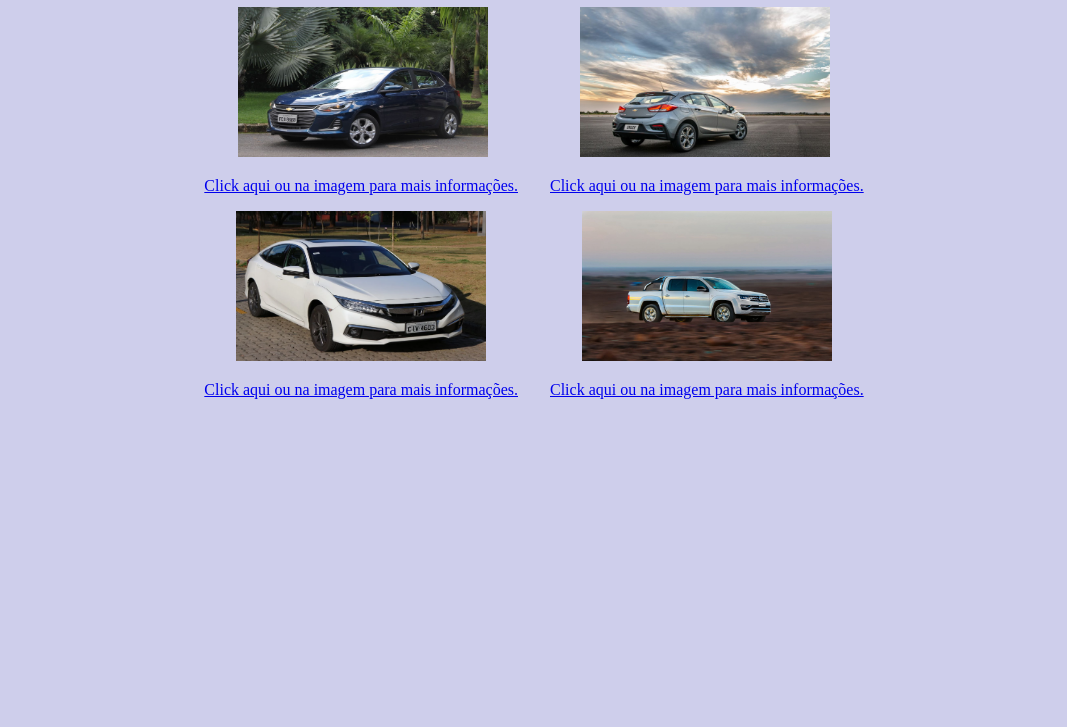
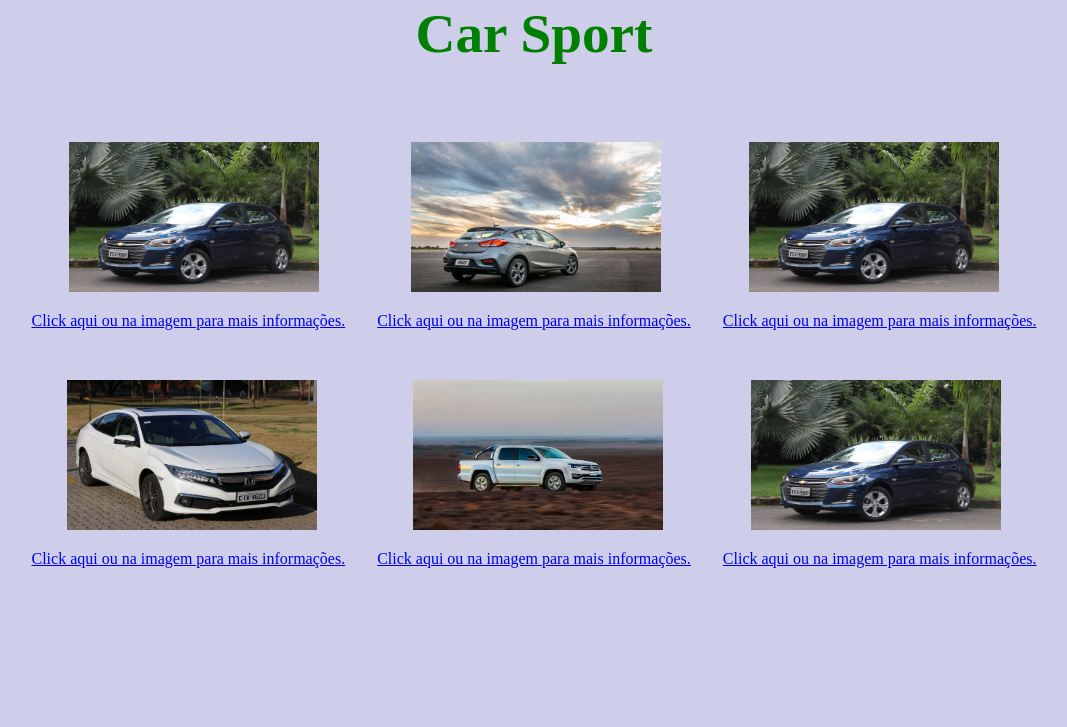
Before and after one commit to Danielpqueiroz/HTML, a plain HTML site: page Aula_03/TED03.html in a window 1280 px wide. Shown: the part 73-800 px from the top of the page, without its empty margins (106-1173 px from the left). Drawn offline with Linux system fonts and the light colour scheme.

Commit message:
Update TED03.html

```diff
--- a/Aula_03/TED03.html
+++ b/Aula_03/TED03.html
@@ -25,20 +25,23 @@
 </head>
 <body>
     <picture>
-        <h1>Car Sport</h1>
+        <br><br>
+        <h1> <big><big><big><big></big>Car Sport</big></big></big></big></big></h1><br><br>
+
+
 
         <p><a href="onix.html" target="_self"><img src ="imagem/onix.jpg" width="250px" height="150px"></a>&nbsp;&nbsp;&nbsp;&nbsp;&nbsp;&nbsp;&nbsp;&nbsp;&nbsp;&nbsp;&nbsp;&nbsp;&nbsp;&nbsp;&nbsp;&nbsp;&nbsp;&nbsp;&nbsp;&nbsp;&nbsp;&nbsp;
 
-        <a href="cruze.html" target="_self"><img src ="imagem/cruze-sport6-premier-5.jpg" width="250px" height="150px"></a></p>
+        <a href="cruze.html" target="_self"><img src ="imagem/cruze-sport6-premier-5.jpg" width="250px" height="150px"></a></a>&nbsp;&nbsp;&nbsp;&nbsp;&nbsp;&nbsp;&nbsp;&nbsp;&nbsp;&nbsp;&nbsp;&nbsp;&nbsp;&nbsp;&nbsp;&nbsp;&nbsp;&nbsp;&nbsp;&nbsp;&nbsp;&nbsp;<a href="onix.html" target="_self"><img src ="imagem/onix.jpg" width="250px" height="150px"></a></p>
 
-        <p><a href="onix.html" target="_self">Click aqui ou na imagem para mais informações.</a>&nbsp;&nbsp;&nbsp;&nbsp;&nbsp;&nbsp;&nbsp;&nbsp;<a href="cruze.html" target="_self">Click aqui ou na imagem para mais informações.</a></p>
+        <p><a href="onix.html" target="_self">Click aqui ou na imagem para mais informações.</a>&nbsp;&nbsp;&nbsp;&nbsp;&nbsp;&nbsp;&nbsp;&nbsp;<a href="cruze.html" target="_self">Click aqui ou na imagem para mais informações.</a>&nbsp;&nbsp;&nbsp;&nbsp;&nbsp;&nbsp;&nbsp;&nbsp;<a href="honda-civic.html" target="_self">Click aqui ou na imagem para mais informações.</a></p>
+        <br>
 
         <p><a href="honda-civic.html" target="_self"><img src ="imagem/honda-civic-touring-frente.webp" width="250px" height="150px"></a>
             &nbsp;&nbsp;&nbsp;&nbsp;&nbsp;&nbsp;&nbsp;&nbsp;&nbsp;&nbsp;&nbsp;&nbsp;&nbsp;&nbsp;&nbsp;&nbsp;&nbsp;&nbsp;&nbsp;&nbsp;&nbsp;&nbsp;
+        <a href="amarok.html" target="_self"><img src ="imagem/amarok-v6-highline.jpg" width="250px" height="150px"></a>&nbsp;&nbsp;&nbsp;&nbsp;&nbsp;&nbsp;&nbsp;&nbsp;&nbsp;&nbsp;&nbsp;&nbsp;&nbsp;&nbsp;&nbsp;&nbsp;&nbsp;&nbsp;&nbsp;&nbsp;&nbsp;&nbsp;<a href="onix.html" target="_self"><img src ="imagem/onix.jpg" width="250px" height="150px"></a></p>
 
-        <a href="amarok.html" target="_self"><img src ="imagem/amarok-v6-highline.jpg" width="250px" height="150px"></a></p>
-
-        <p><a href="honda-civic.html" target="_self">Click aqui ou na imagem para mais informações.</a>&nbsp;&nbsp;&nbsp;&nbsp;&nbsp;&nbsp;&nbsp;&nbsp;<a href="amarok.html" target="_self">Click aqui ou na imagem para mais informações.</a></p>
+        <p><a href="honda-civic.html" target="_self">Click aqui ou na imagem para mais informações.</a>&nbsp;&nbsp;&nbsp;&nbsp;&nbsp;&nbsp;&nbsp;&nbsp;<a href="amarok.html" target="_self">Click aqui ou na imagem para mais informações.</a>&nbsp;&nbsp;&nbsp;&nbsp;&nbsp;&nbsp;&nbsp;&nbsp;<a href="honda-civic.html" target="_self">Click aqui ou na imagem para mais informações.</a></p>
 
     </picture>
 
```
